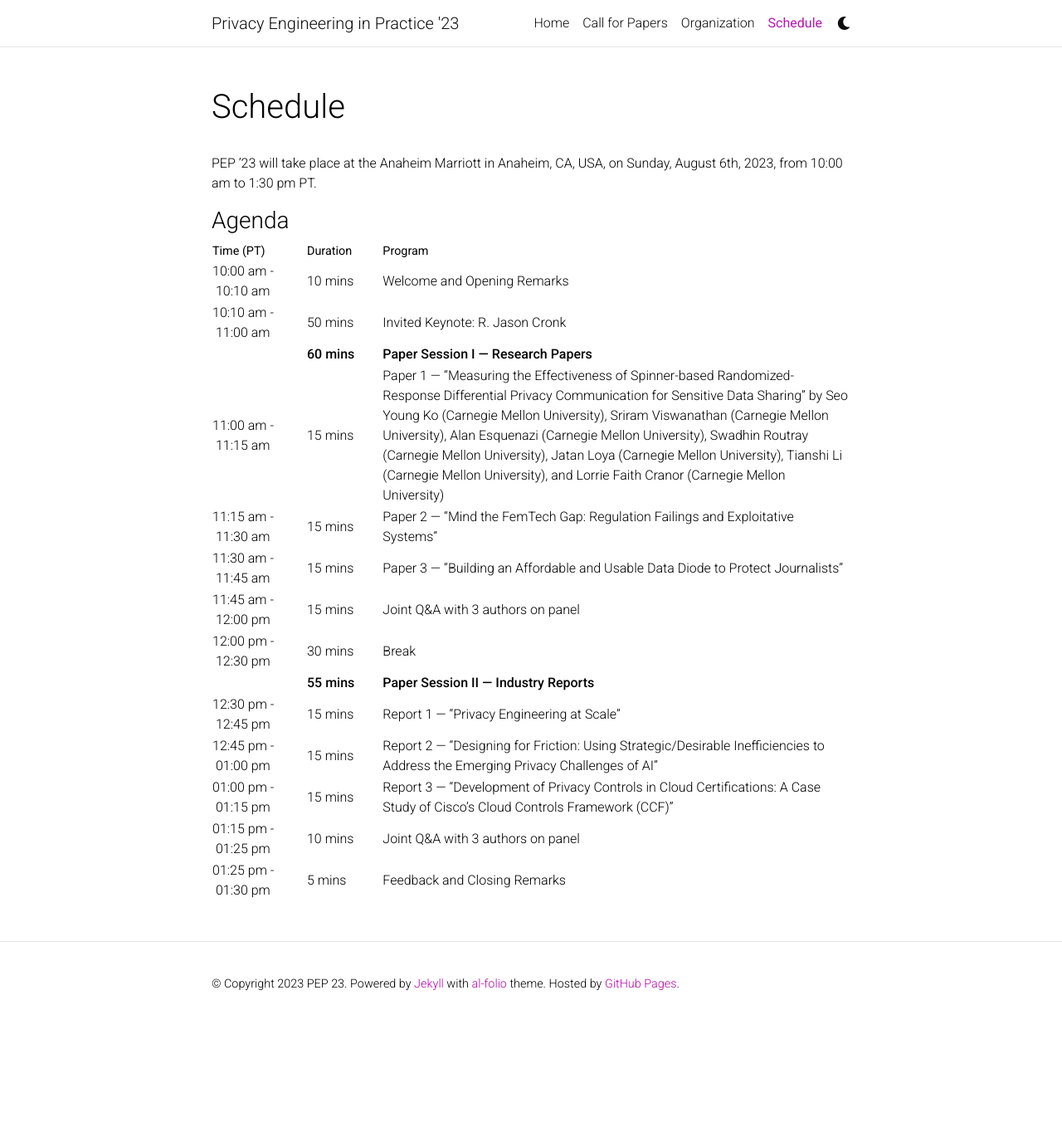
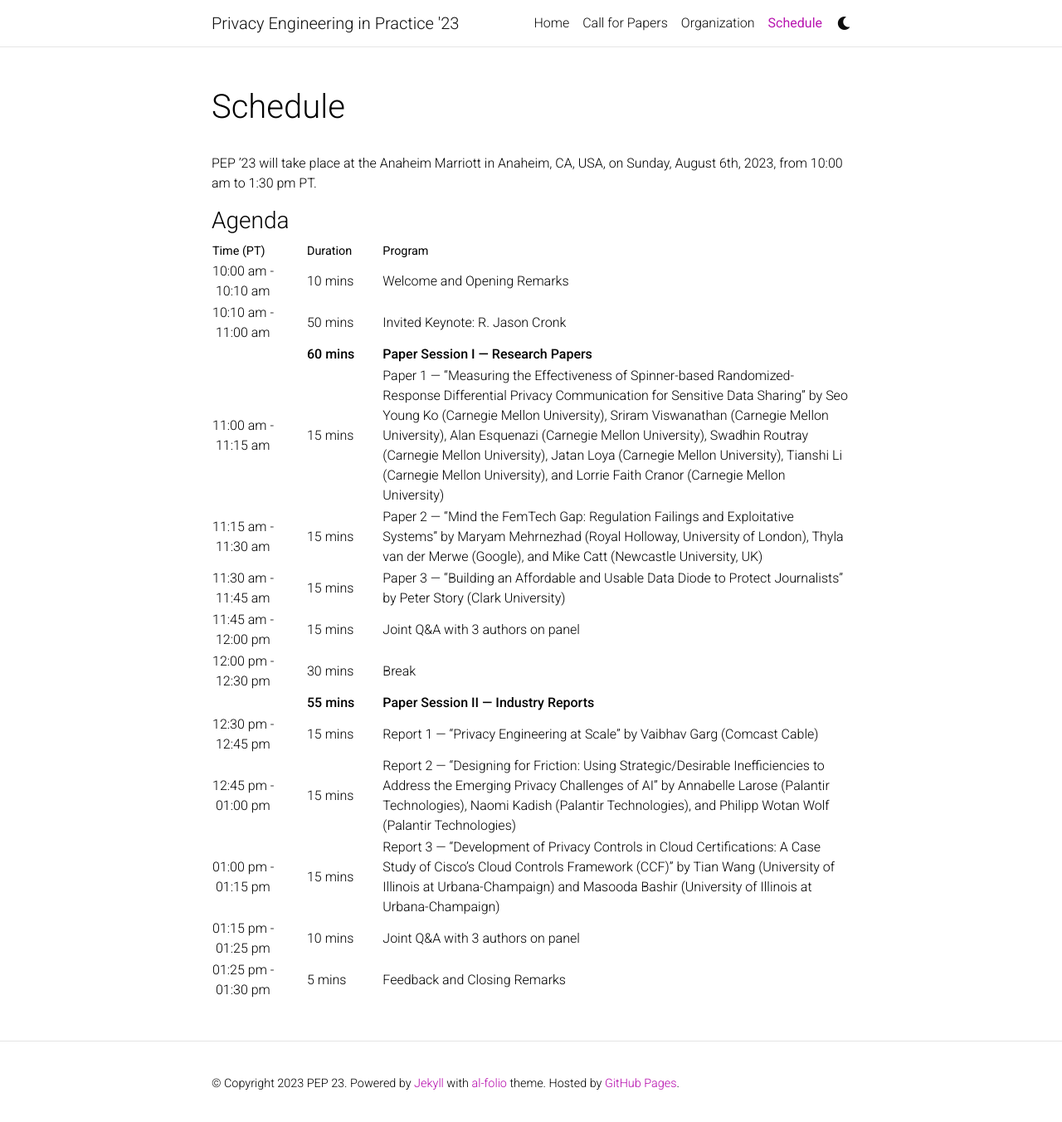
Before and after one commit to privacy-engineering/privacy-engineering.github.io, a Jekyll site: the page built from _pages/schedule.md, in a window 1280 px wide and 1357 px high. Shown: the top 1352 px of the window at 83% size. Built offline with Jekyll 4.4.1, drawn with Linux system fonts in a browser that asks for light colours; comment, search, counter and statistics services are not loaded; a style sheet for code colours, icons or effects is not loaded.

Commit message:
Update schedule.md

```diff
--- a/_pages/schedule.md
+++ b/_pages/schedule.md
@@ -18,13 +18,13 @@ PEP ’23 will take place at the Anaheim Marriott in Anaheim, CA, USA, on Sunday
 | 10:10&nbsp;am&nbsp;-&nbsp;11:00&nbsp;am&emsp;&emsp; | 50&nbsp;mins&emsp;&emsp; | Invited Keynote: R. Jason Cronk       |
 |                                                     | **60&nbsp;mins&emsp;&emsp;** | **Paper Session I — Research Papers**   |
 | 11:00&nbsp;am&nbsp;-&nbsp;11:15 am&emsp;&emsp;      | 15&nbsp;mins&emsp;&emsp; | Paper 1 — "Measuring the Effectiveness of Spinner-based Randomized-Response Differential Privacy Communication for Sensitive Data Sharing" by Seo Young Ko (Carnegie Mellon University), Sriram Viswanathan (Carnegie Mellon University), Alan Esquenazi (Carnegie Mellon University), Swadhin Routray (Carnegie Mellon University), Jatan Loya (Carnegie Mellon University), Tianshi Li (Carnegie Mellon University), and Lorrie Faith Cranor (Carnegie Mellon University) |
-| 11:15&nbsp;am&nbsp;-&nbsp;11:30&nbsp;am&emsp;&emsp; | 15&nbsp;mins&emsp;&emsp; | Paper 2 — "Mind the FemTech Gap: Regulation Failings and Exploitative Systems"  |
-| 11:30&nbsp;am&nbsp;-&nbsp;11:45&nbsp;am&emsp;&emsp; | 15&nbsp;mins&emsp;&emsp; | Paper 3 — "Building an Affordable and Usable Data Diode to Protect Journalists" |
+| 11:15&nbsp;am&nbsp;-&nbsp;11:30&nbsp;am&emsp;&emsp; | 15&nbsp;mins&emsp;&emsp; | Paper 2 — "Mind the FemTech Gap: Regulation Failings and Exploitative Systems" by Maryam Mehrnezhad (Royal Holloway, University of London), Thyla van der Merwe (Google), and Mike Catt (Newcastle University, UK)  |
+| 11:30&nbsp;am&nbsp;-&nbsp;11:45&nbsp;am&emsp;&emsp; | 15&nbsp;mins&emsp;&emsp; | Paper 3 — "Building an Affordable and Usable Data Diode to Protect Journalists" by Peter Story (Clark University)|
 | 11:45&nbsp;am&nbsp;-&nbsp;12:00&nbsp;pm&emsp;&emsp; | 15&nbsp;mins&emsp;&emsp; | Joint Q&A with 3 authors on panel   |
 | 12:00&nbsp;pm&nbsp;-&nbsp;12:30&nbsp;pm&emsp;&emsp; | 30&nbsp;mins&emsp;&emsp; | Break                               |
 |                                                     | **55&nbsp;mins&emsp;&emsp;**| **Paper Session II — Industry Reports** |
-| 12:30&nbsp;pm&nbsp;-&nbsp;12:45&nbsp;pm&emsp;&emsp; | 15&nbsp;mins&emsp;&emsp; | Report 1 — "Privacy Engineering at Scale" |
-| 12:45&nbsp;pm&nbsp;-&nbsp;01:00&nbsp;pm&emsp;&emsp; | 15&nbsp;mins&emsp;&emsp; | Report 2 — "Designing for Friction: Using Strategic/Desirable Inefficiencies to Address the Emerging Privacy Challenges of AI"  |
-| 01:00&nbsp;pm&nbsp;-&nbsp;01:15&nbsp;pm&emsp;&emsp; | 15&nbsp;mins&emsp;&emsp; | Report 3 — "Development of Privacy Controls in Cloud Certifications: A Case Study of Cisco’s Cloud Controls Framework (CCF)" |
+| 12:30&nbsp;pm&nbsp;-&nbsp;12:45&nbsp;pm&emsp;&emsp; | 15&nbsp;mins&emsp;&emsp; | Report 1 — "Privacy Engineering at Scale" by Vaibhav Garg (Comcast Cable)|
+| 12:45&nbsp;pm&nbsp;-&nbsp;01:00&nbsp;pm&emsp;&emsp; | 15&nbsp;mins&emsp;&emsp; | Report 2 — "Designing for Friction: Using Strategic/Desirable Inefficiencies to Address the Emerging Privacy Challenges of AI" by Annabelle Larose (Palantir Technologies), Naomi Kadish (Palantir Technologies), and Philipp Wotan Wolf (Palantir Technologies) |
+| 01:00&nbsp;pm&nbsp;-&nbsp;01:15&nbsp;pm&emsp;&emsp; | 15&nbsp;mins&emsp;&emsp; | Report 3 — "Development of Privacy Controls in Cloud Certifications: A Case Study of Cisco’s Cloud Controls Framework (CCF)" by Tian Wang (University of Illinois at Urbana-Champaign) and Masooda Bashir (University of Illinois at Urbana-Champaign)|
 | 01:15&nbsp;pm&nbsp;-&nbsp;01:25&nbsp;pm&emsp;&emsp; | 10&nbsp;mins&emsp;&emsp; | Joint Q&A with 3 authors on panel   |
 | 01:25&nbsp;pm&nbsp;-&nbsp;01:30&nbsp;pm&emsp;&emsp; | 5&nbsp;mins&emsp;&emsp;  | Feedback and Closing Remarks        |
```
